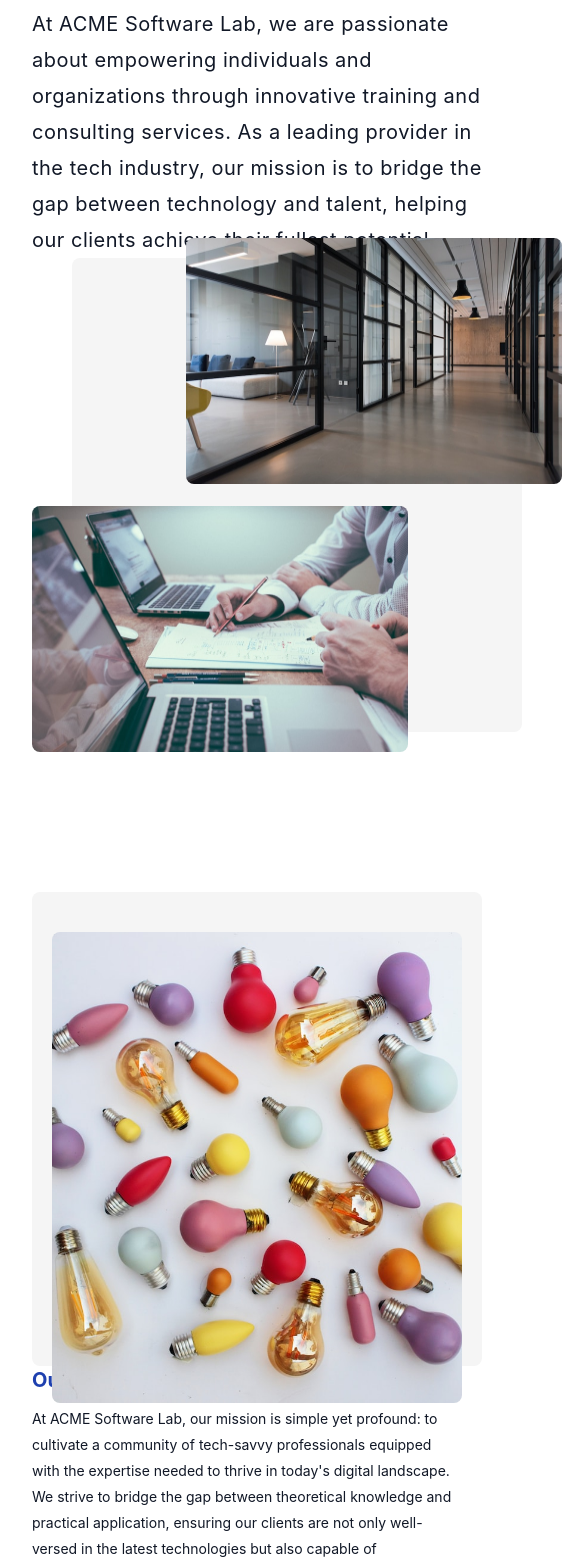
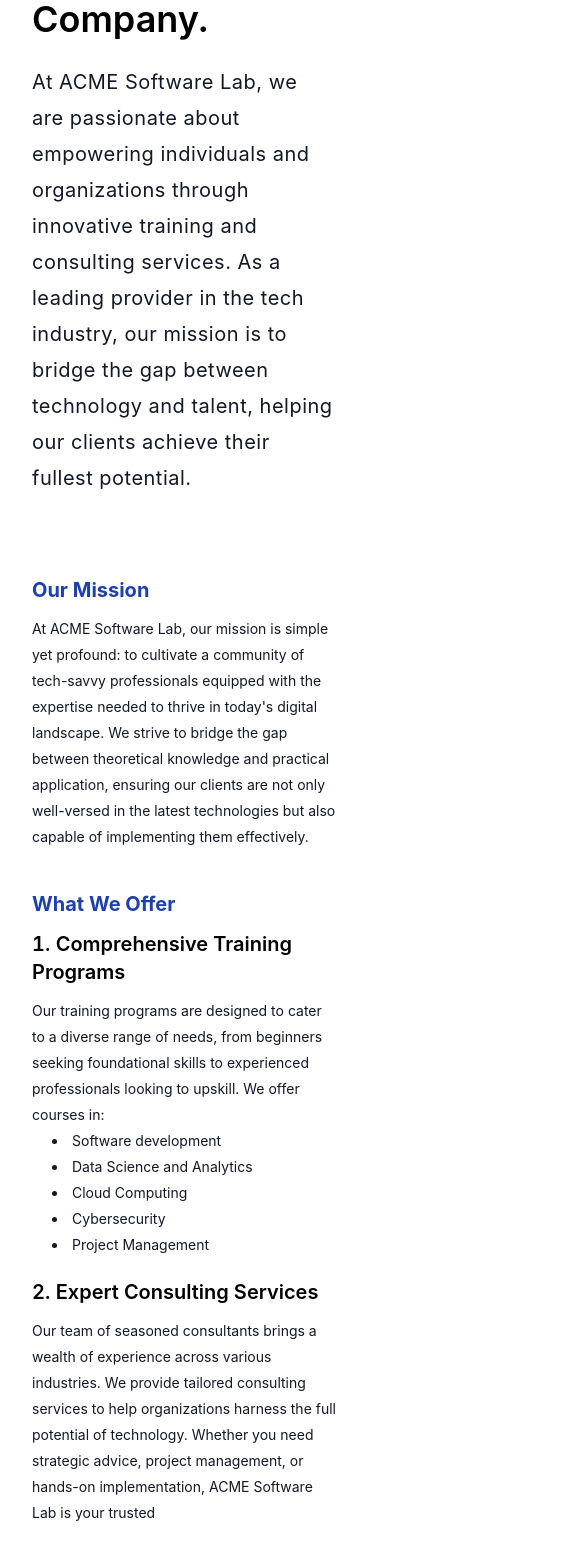
Before and after one commit to Unique-01/acme-software-lab, a React (Create React App) app: page /about in a window 390 px wide. Shown: the part 432-1997 px from the top of the page, 562 px wide, since content can reach past the window. Built offline with nearby package versions, Linux system fonts and the light colour scheme.

Commit message:
Make changes to Ui reponsiveness

```diff
--- a/src/pages/AboutPage/components/Header.tsx
+++ b/src/pages/AboutPage/components/Header.tsx
@@ -3,7 +3,7 @@
 
 const Header: React.FC = () => {
     return (
-        <div className="grid md:grid-cols-2 pb-20 pt-10 ">
+        <div className="lg:grid grid-cols-2 pb-20 pt-10 ">
             <div>
                 <h1 className="text-blue-800 text-5xl font-bold mb-5">
                     About Us
@@ -20,7 +20,7 @@
                     fullest potential.
                 </p>
             </div>
-            <div>
+            <div className="hidden lg:block">
                 <div className="bg-neutral-100 h-[474px] w-[450px] ms-10 rounded-lg relative">
                     <div className="absolute -right-10 -top-5">
                         <img
--- a/src/pages/AboutPage/components/MissionSection.tsx
+++ b/src/pages/AboutPage/components/MissionSection.tsx
@@ -2,9 +2,9 @@
 
 const MissionSection: React.FC = () => {
     return (
-        <div className="grid lg:grid-cols-2 py-20">
-            <div className="">
-                <div className="bg-neutral-100 h-[474px] w-[450px] rounded-lg relative">
+        <div className="lg:grid grid-cols-2 lg:py-20 pb-20">
+            <div className="hidden lg:block">
+                <div className="bg-neutral-100 h-[474px] max-w-[450px] rounded-lg relative">
                     <div className="absolute left-5 top-10">
                         <img
                             src={MissionImg}
--- a/src/pages/AboutPage/components/WhyChoose.tsx
+++ b/src/pages/AboutPage/components/WhyChoose.tsx
@@ -14,7 +14,7 @@
                     Why Choose Us?
                 </h2>
             </div>
-            <div className="grid grid-cols-3 gap-5">
+            <div className="grid md:grid-cols-2 lg:grid-cols-3 gap-5">
                 {Reasons.map((reason) => (
                     <ReasonCard
                         id={reason.id}
--- a/src/pages/Contact/index.tsx
+++ b/src/pages/Contact/index.tsx
@@ -68,10 +68,10 @@
                                 <iframe
                                     title="Acme"
                                     src="https://www.google.com/maps/embed?pb=!1m18!1m12!1m3!1d3955.8381335792847!2d4.561789975880582!3d7.483119211266753!2m3!1f0!2f0!3f0!3m2!1i1024!2i768!4f13.1!3m3!1m2!1s0x60baaa3a46570691%3A0x2d66a3159d3086c6!2sAcme%20Software%20Lab!5e0!3m2!1sen!2sng!4v1730304739080!5m2!1sen!2sng"
-                                    width="348"
+                                    // width="348"
                                     height="155"
                                     loading="lazy"
-                                    className="rounded-lg"></iframe>
+                                    className="rounded-lg w-full"></iframe>
                             </div>
                         </div>
                     </div>
--- a/src/pages/Home/components/JoinUs.tsx
+++ b/src/pages/Home/components/JoinUs.tsx
@@ -1,3 +1,4 @@
+import { Link } from "react-router-dom";
 import bgImage from "../assets/joinImg.jpeg";
 import { FaArrowRight } from "react-icons/fa6";
 const JoinUs: React.FC = () => {
@@ -23,9 +24,11 @@
 
                     {/* Buttons */}
                     <div className="flex space-x-4 transition-all duration-500 ease-in-out">
-                        <button className=" flex items-center gap-3 px-6 py-3 bg-blue-700 hover:bg-blue-800 rounded-full text-white font-normal transition">
+                        <Link
+                            to="/signup"
+                            className=" flex items-center gap-3 px-6 py-3 bg-blue-700 hover:bg-blue-800 rounded-full text-white font-normal transition">
                             Register <FaArrowRight />
-                        </button>
+                        </Link>
                         <button className="flex gap-3 items-center px-6 py-3 border  hover:bg-neutral-900 rounded-full text-white font-normal transition">
                             More Enquiries <FaArrowRight />
                         </button>
--- a/src/pages/Home/components/ServiceCarousel/index.tsx
+++ b/src/pages/Home/components/ServiceCarousel/index.tsx
@@ -19,12 +19,14 @@
                 breakpoint: 768,
                 settings: {
                     slidesToShow: 2,
+                    slidesToScroll: 2,
                 },
             },
             {
                 breakpoint: 600,
                 settings: {
                     slidesToShow: 1,
+                    slidesToScroll: 1,
                 },
             },
         ],
--- a/src/pages/ServiceDetail/index.tsx
+++ b/src/pages/ServiceDetail/index.tsx
@@ -46,7 +46,7 @@
                         </button>
                     </div>
                 </div>
-                <div>
+                <div className="hidden lg:block">
                     <div className="bg-neutral-100 h-[752px] w-[450px] ms-10 rounded-lg relative">
                         <div className="absolute -right-10 -top-5">
                             <img
```
